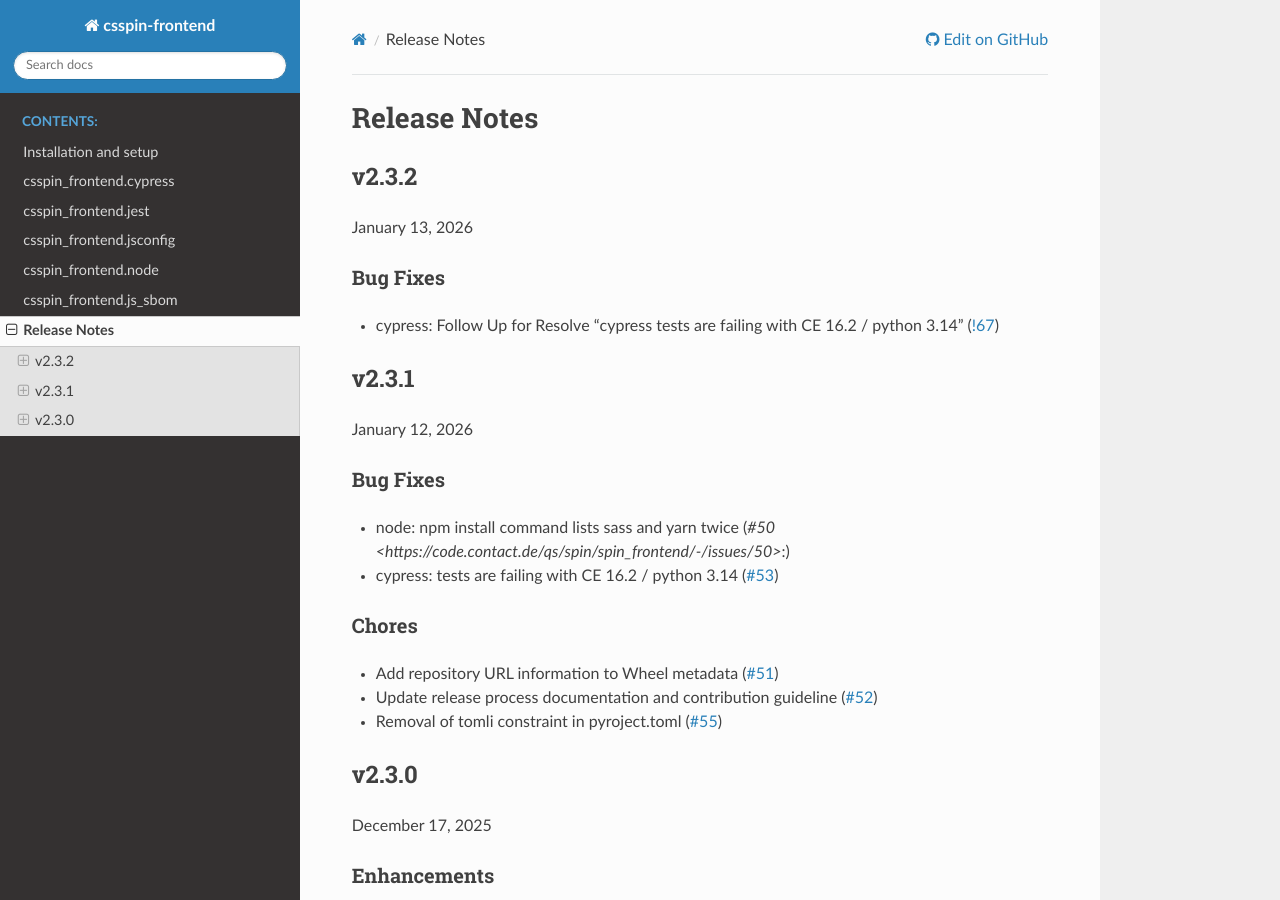
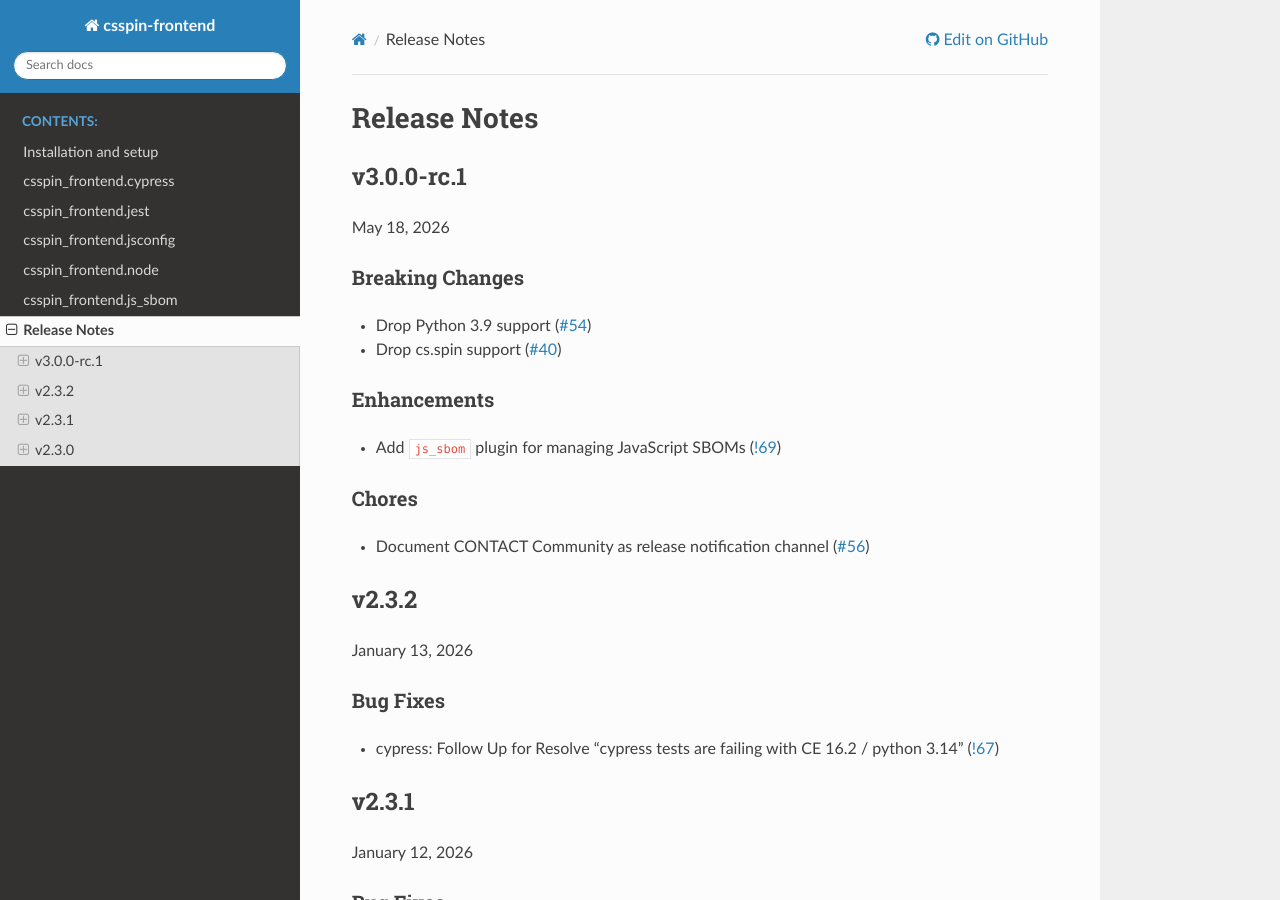
Before and after one commit to cslab/csspin-frontend, a Sphinx documentation site: the page built from doc/relnotes.rst, in a window 1280 px wide and 900 px high. Built offline with Sphinx 7.4.7 and the Read the Docs theme 3.1.0, drawn with Linux system fonts in a browser that asks for light colours.

```diff
--- a/doc/relnotes.rst
+++ b/doc/relnotes.rst
@@ -59,6 +59,31 @@
 Release Notes
 =============
 
+v3.0.0-rc.1
+===========
+
+May 18, 2026
+
+Breaking Changes
+----------------
+
+- Drop Python 3.9 support (`#54
+  <https://code.contact.de/qs/spin/spin_frontend/-/work_items/54>`_)
+- Drop cs.spin support (`#40
+  <https://code.contact.de/qs/spin/spin_frontend/-/work_items/40>`_)
+
+Enhancements
+------------
+
+- Add ``js_sbom`` plugin for managing JavaScript SBOMs (`!69
+  <https://code.contact.de/qs/spin/spin_frontend/-/merge_requests/69>`_)
+
+Chores
+------
+
+- Document CONTACT Community as release notification channel (`#56
+  <https://code.contact.de/qs/spin/spin_frontend/-/work_items/56>`_)
+
 v2.3.2
 ======
 
```
